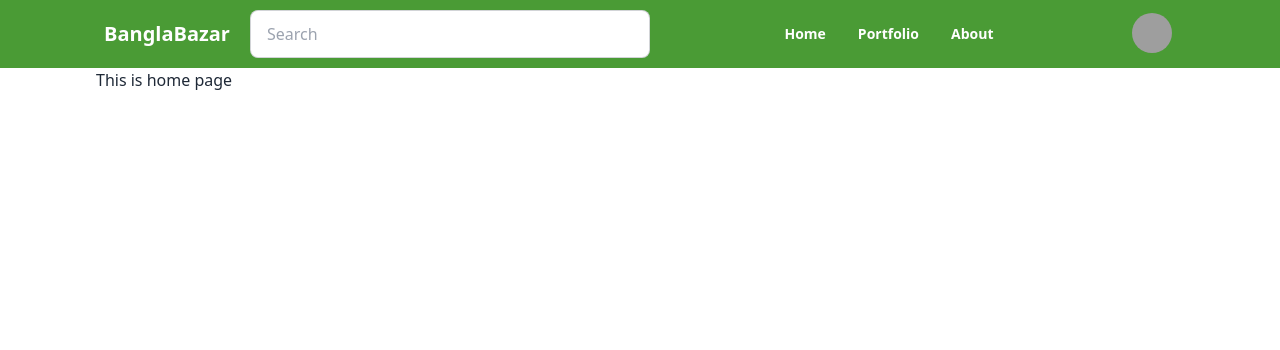
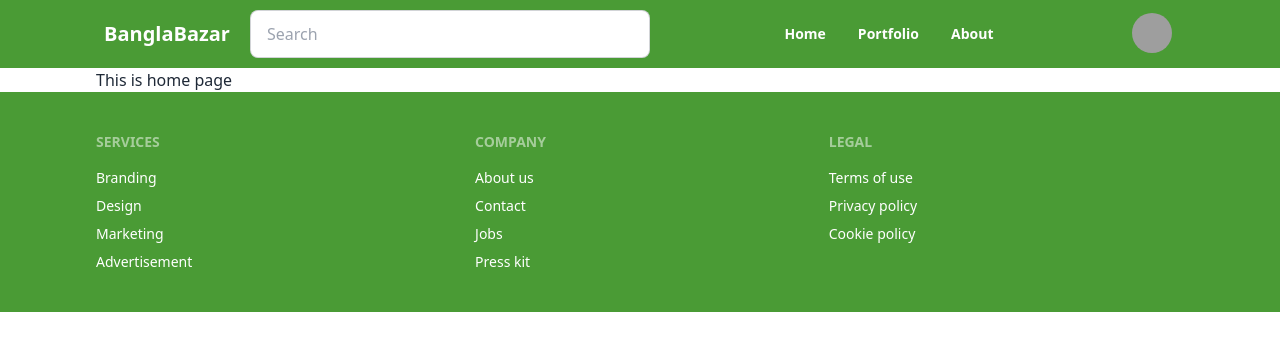
Before and after one commit to farukulWD/bangla-bazar-client, a React (Vite) app: page / in a window 1280 px wide. Shown: the top 350 px of the page. Built offline with nearby package versions, Linux system fonts and the light colour scheme; grey boxes are pictures that could not be loaded.

Commit message:
footer design done

```diff
--- /dev/null
+++ b/src/Components/Shared/Footer.jsx
@@ -0,0 +1,32 @@
+import React from "react";
+
+const Footer = () => {
+  return (
+    <div className="primaryBgColor">
+      <footer className="footer py-10 my-container text-white">
+        <nav>
+          <header className="footer-title">Services</header>
+          <a className="link link-hover">Branding</a>
+          <a className="link link-hover">Design</a>
+          <a className="link link-hover">Marketing</a>
+          <a className="link link-hover">Advertisement</a>
+        </nav>
+        <nav>
+          <header className="footer-title">Company</header>
+          <a className="link link-hover">About us</a>
+          <a className="link link-hover">Contact</a>
+          <a className="link link-hover">Jobs</a>
+          <a className="link link-hover">Press kit</a>
+        </nav>
+        <nav>
+          <header className="footer-title">Legal</header>
+          <a className="link link-hover">Terms of use</a>
+          <a className="link link-hover">Privacy policy</a>
+          <a className="link link-hover">Cookie policy</a>
+        </nav>
+      </footer>
+    </div>
+  );
+};
+
+export default Footer;
--- a/src/Layout/Main.jsx
+++ b/src/Layout/Main.jsx
@@ -1,12 +1,14 @@
 import React from "react";
 import Home from "../Pages/Home/Home";
 import Navbar from "../Components/Shared/Navbar";
+import Footer from "../Components/Shared/Footer";
 
 const Main = () => {
   return (
     <div>
       <Navbar></Navbar>
       <Home></Home>
+      <Footer />
     </div>
   );
 };
```
